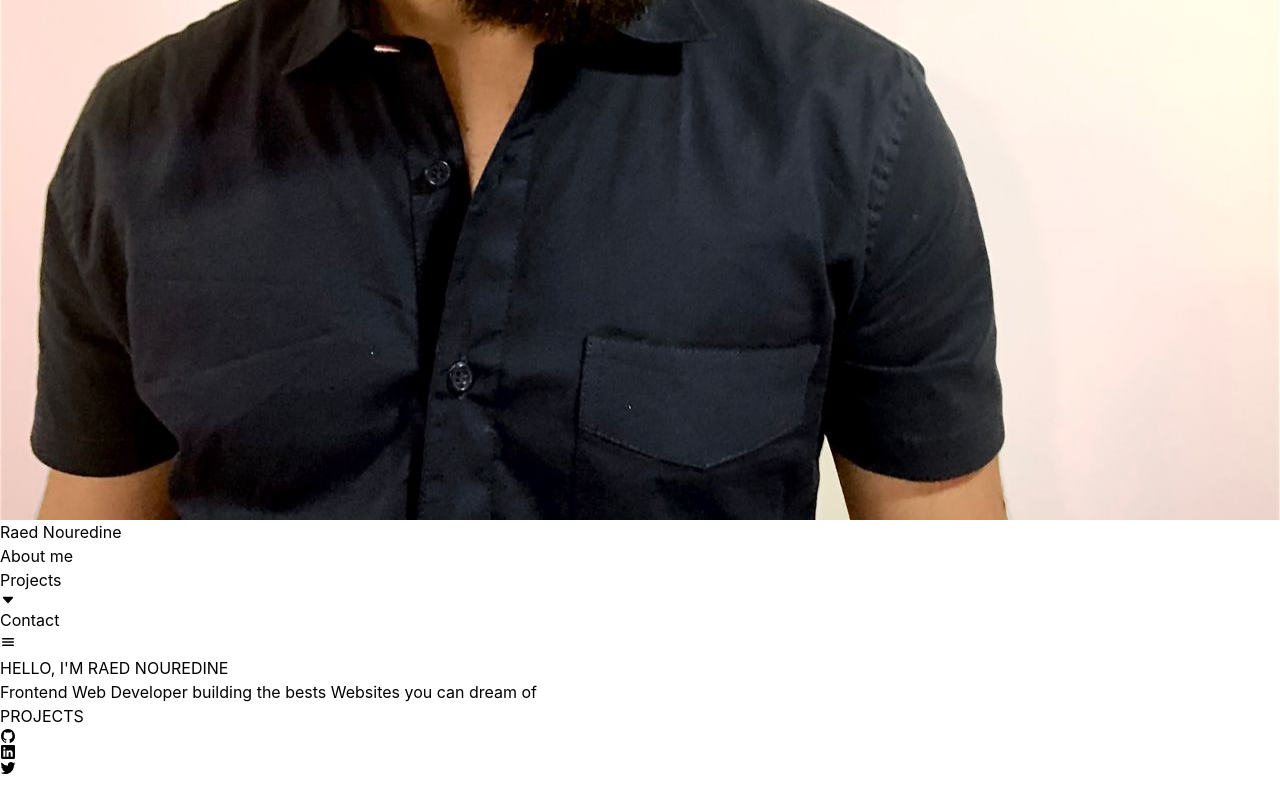
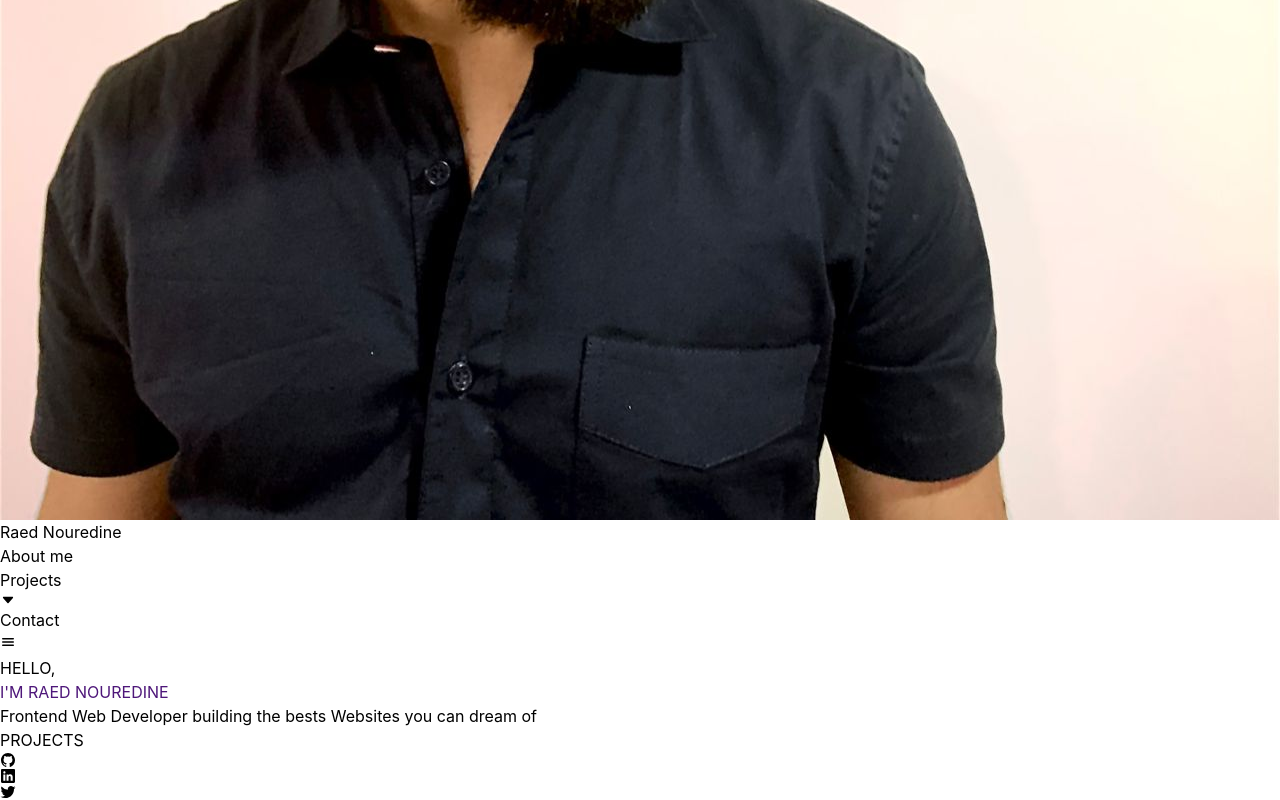
Before and after one commit to RaedRNP/Project_1, a React (Vite) app: page / in a window 1280 px wide. Shown: the part 706-1506 px from the top of the page. Before the commit the page ends 1482 px from the top, so only its background shows below. Built offline with nearby package versions, Linux system fonts and the light colour scheme.

Commit message:
Adding another style and text animation

```diff
--- a/src/components/Button.jsx
+++ b/src/components/Button.jsx
@@ -1,7 +1,7 @@
 function Button(props) {
     return (
         <>
-            <button className="text-base tracking-wider font-medium bg-transparent border-solid border-2 border-white text-white rounded-lg py-2 px-14 transition hover:bg-white hover:text-[#203A43]">
+            <button className="text-base tracking-wider font-medium bg-transparent border-solid border-2 border-purple-950 text-purple-950 rounded-lg py-2 px-14 transition hover:border-purple-900 hover:bg-purple-900 hover:text-[#fff]">
                 {props.title}
             </button>
         </>
--- a/src/components/DropNav.jsx
+++ b/src/components/DropNav.jsx
@@ -11,7 +11,7 @@ export default function DropNav() {
         {!isOpen ? <IoMenu /> : <IoClose />}
       </button>
         {isOpen && (
-          <div>
+          <div className="absolute w-full h-64 top-20 right-0 bg-[#0f0c29] flex flex-col items-center justify-around rounded-sm shadow-2xl">
             <a href="#" className="hover:underline">
               About me
             </a>
--- a/src/components/Navbar.jsx
+++ b/src/components/Navbar.jsx
@@ -6,7 +6,7 @@ function Navbar() {
   return (
     <header
       id="Navbar"
-      className="w-full h-20 flex bg-transparent text-white justify-between items-center px-12 absolute"
+      className="w-full h-20 flex bg-purple-900 shadow-md text-white justify-between items-center px-12 absolute"
     >
       <a href="/" className="flex items-center">
         <div>
--- a/src/components/Sidebar.jsx
+++ b/src/components/Sidebar.jsx
@@ -2,7 +2,7 @@ import { IoLogoGithub, IoLogoLinkedin, IoLogoTwitter } from "react-icons/io5";
 
 function Sidebar() {
     return (
-        <div className="hidden sm:flex flex-col justify-evenly w-24 h-80 bg-transparent border-solid border-y-2 border-r-2 border-white absolute left-0 rounded-r-xl">
+        <div className="hidden sm:flex flex-col justify-evenly w-24 h-80 bg-gradient-to-br from-purple-950 from-5% via-purple-900 to-purple-800 border-y-2 border-r-2 border-none absolute left-0 rounded-r-xl text-white">
             <a href="#"><div className="absolute left-1/2 -mt-4"><IoLogoGithub className="relative -left-1/2 text-4xl transition-[2s] hover:text-5xl" /></div></a>
             <a href="#"><div className="absolute left-1/2 -mt-4"><IoLogoLinkedin className="relative -left-1/2 text-4xl transition-[2s] hover:text-5xl" /></div></a>
             <a href="#"><div className="absolute left-1/2 -mt-4"><IoLogoTwitter className="relative -left-1/2 text-4xl transition-[2s] hover:text-5xl" /></div></a>
--- a/src/index.css
+++ b/src/index.css
@@ -17,3 +17,30 @@
   -moz-osx-font-smoothing: grayscale;
   -webkit-text-size-adjust: 100%;
 }
+
+span {
+  letter-spacing: 0;
+  display: block;
+  margin: 0 auto;
+  text-shadow: 0 0 80px rgba(255,255,255,.5);
+  color: rgb(59, 7, 100);
+  animation: color-change 5s alternate infinite;
+}
+
+@keyframes color-change {
+  0% {
+    color: rgb(59, 7, 100);
+  }
+  25% {
+    color: rgb(88, 28, 135);
+  }
+  50% {
+    color: rgb(107, 33, 168);
+  }
+  75% {
+    color: rgb(113, 27, 188);
+  }
+  100% {
+    color: rgb(64, 22, 96);
+  }
+}
--- a/src/pages/Hero.jsx
+++ b/src/pages/Hero.jsx
@@ -3,8 +3,8 @@ import Sidebar from "../components/Sidebar"
 
 function Hero(){
     return (
-        <section className="h-screen w-full bg-gradient-to-br from-[#0f0c29] from-5% via-[#302b63] to-[#24243e] flex flex-col justify-center items-center text-white">
-            <h1 className="font-bold text-5xl my-10">HELLO, I'M RAED NOUREDINE</h1>
+        <section className="h-screen w-full bg-gradient-to-br from-[#fff] from-5% via-[#fff] to-[#f1f1f1] flex flex-col justify-center items-center text-black">
+            <h1 className="font-bold text-5xl my-10">HELLO, <span className="unique">I'M RAED NOUREDINE</span></h1>
             <p className="text-lg mb-10">Frontend Web Developer building the bests Websites you can dream of</p>
             <Button title="PROJECTS"/>
             <Sidebar />
```
